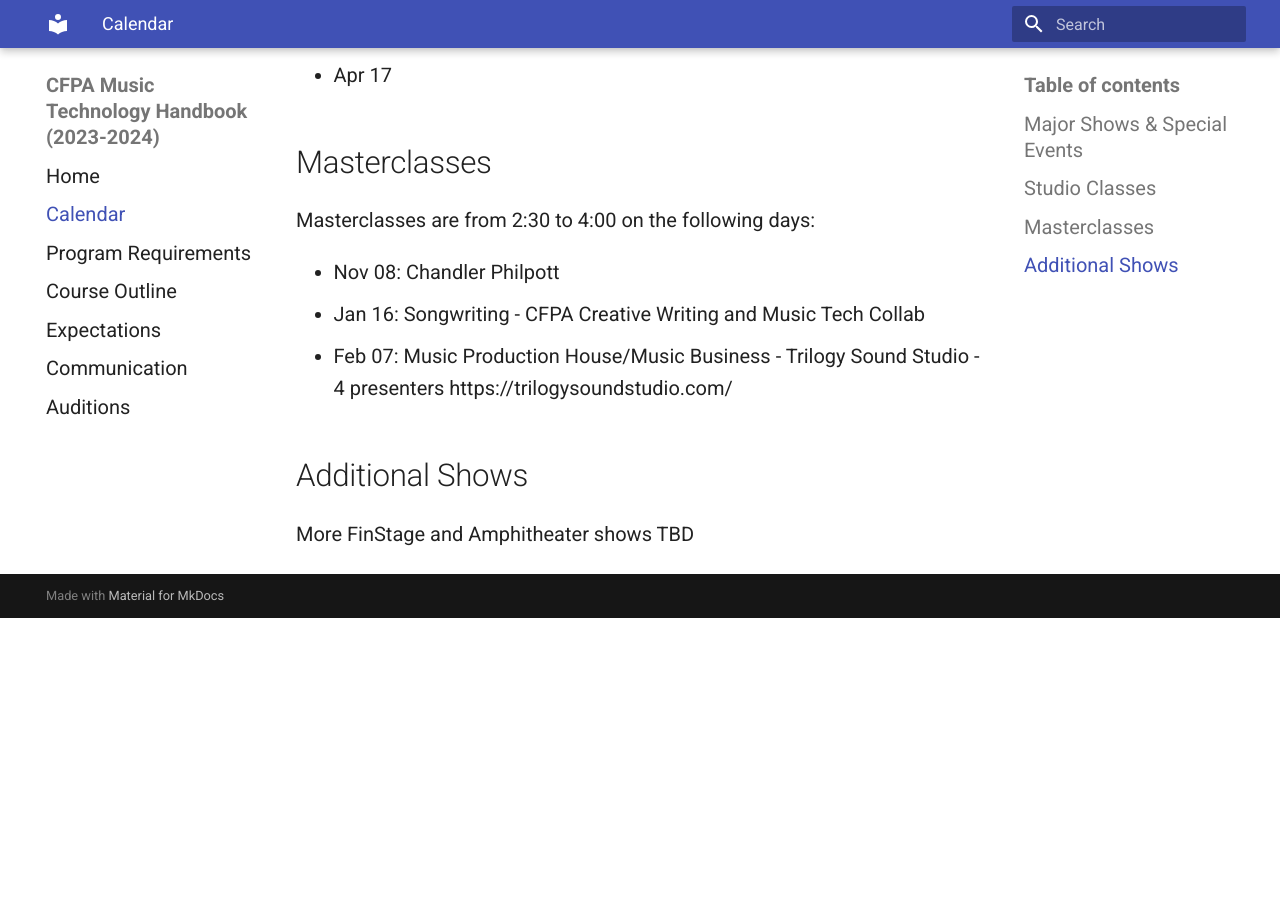
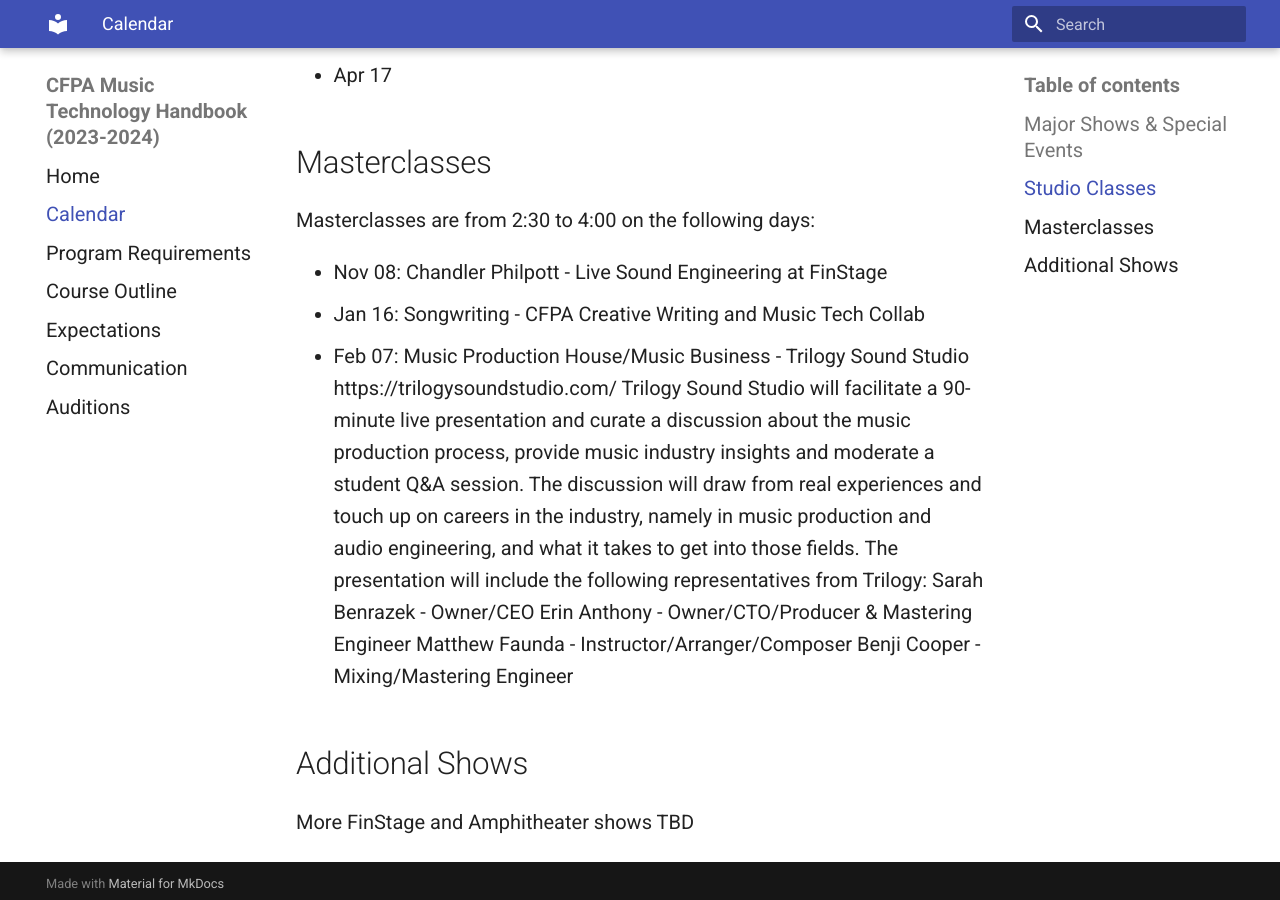
Before and after one commit to sophia-sms/handbook, an MkDocs documentation site: the page built from docs/calendar.md, in a window 1280 px wide and 900 px high, scrolled down 1411 px. Built offline with MkDocs 1.6.1 and Material for MkDocs 9.7.7, drawn with Linux system fonts in a browser that asks for light colours; before the commit the page ends 2029 px from its top, so only the background shows below that.

Commit message:
adding Trilogy info

```diff
--- a/docs/calendar.md
+++ b/docs/calendar.md
@@ -39,10 +39,23 @@
 
 Masterclasses are from 2:30 to 4:00 on the following days:
 
-- Nov 08: Chandler Philpott
+- Nov 08: Chandler Philpott - Live Sound Engineering at FinStage
 - Jan 16: Songwriting - CFPA Creative Writing and Music Tech Collab
-- Feb 07: Music Production House/Music Business - Trilogy Sound Studio - 4 presenters
+- Feb 07: Music Production House/Music Business - Trilogy Sound Studio
   https://trilogysoundstudio.com/
+  Trilogy Sound Studio will facilitate a 90-minute live presentation and
+  curate a discussion about the music production process, provide
+  music industry insights and moderate a student Q&A session. The
+  discussion will draw from real experiences and touch up on careers
+  in the industry, namely in music production and audio engineering,
+  and what it takes to get into those fields.
+  The presentation will include the following representatives from
+  Trilogy:
+    Sarah Benrazek - Owner/CEO
+    Erin Anthony - Owner/CTO/Producer & Mastering Engineer
+    Matthew Faunda - Instructor/Arranger/Composer
+    Benji Cooper - Mixing/Mastering Engineer
+
 
 ## Additional Shows
 
```
